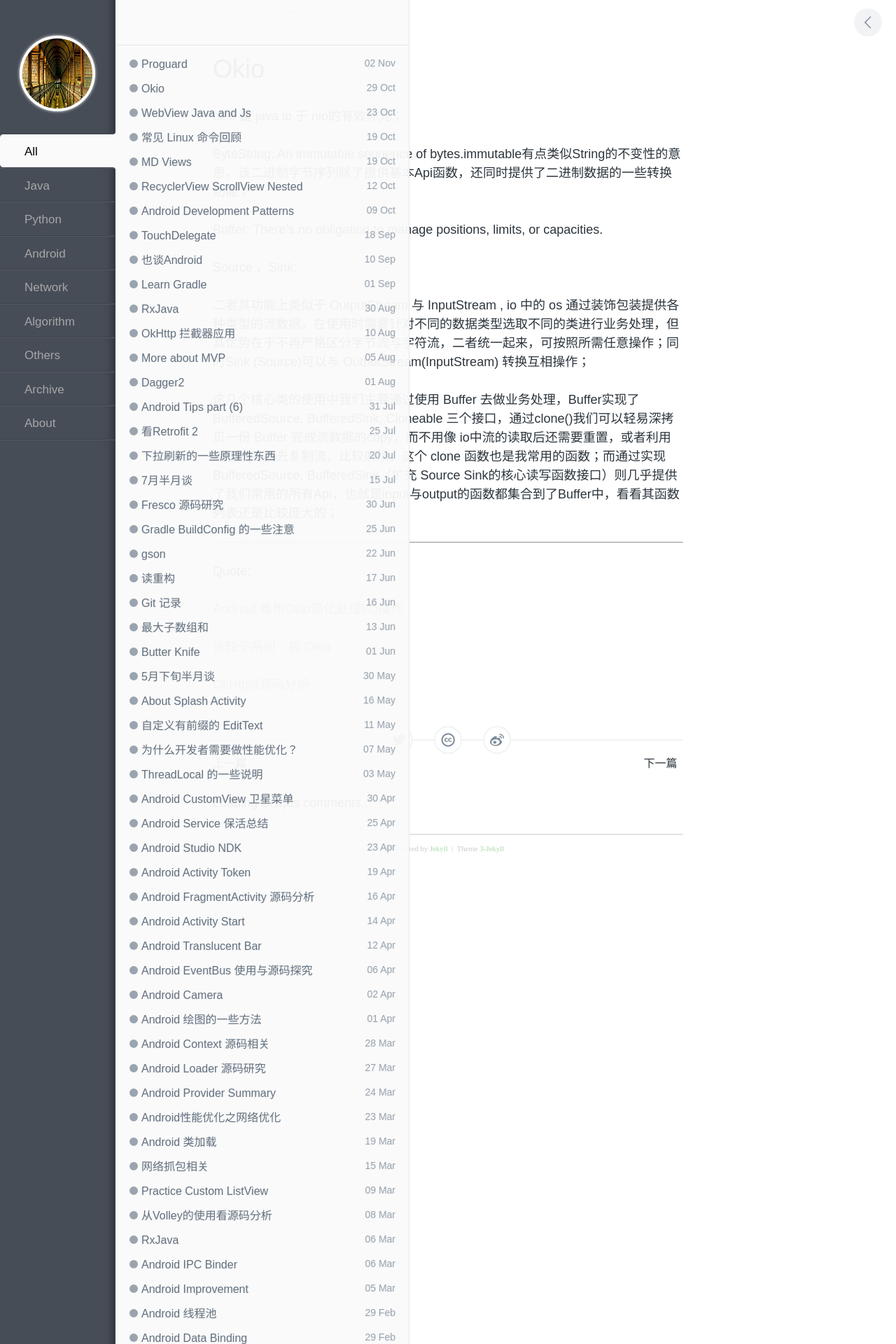
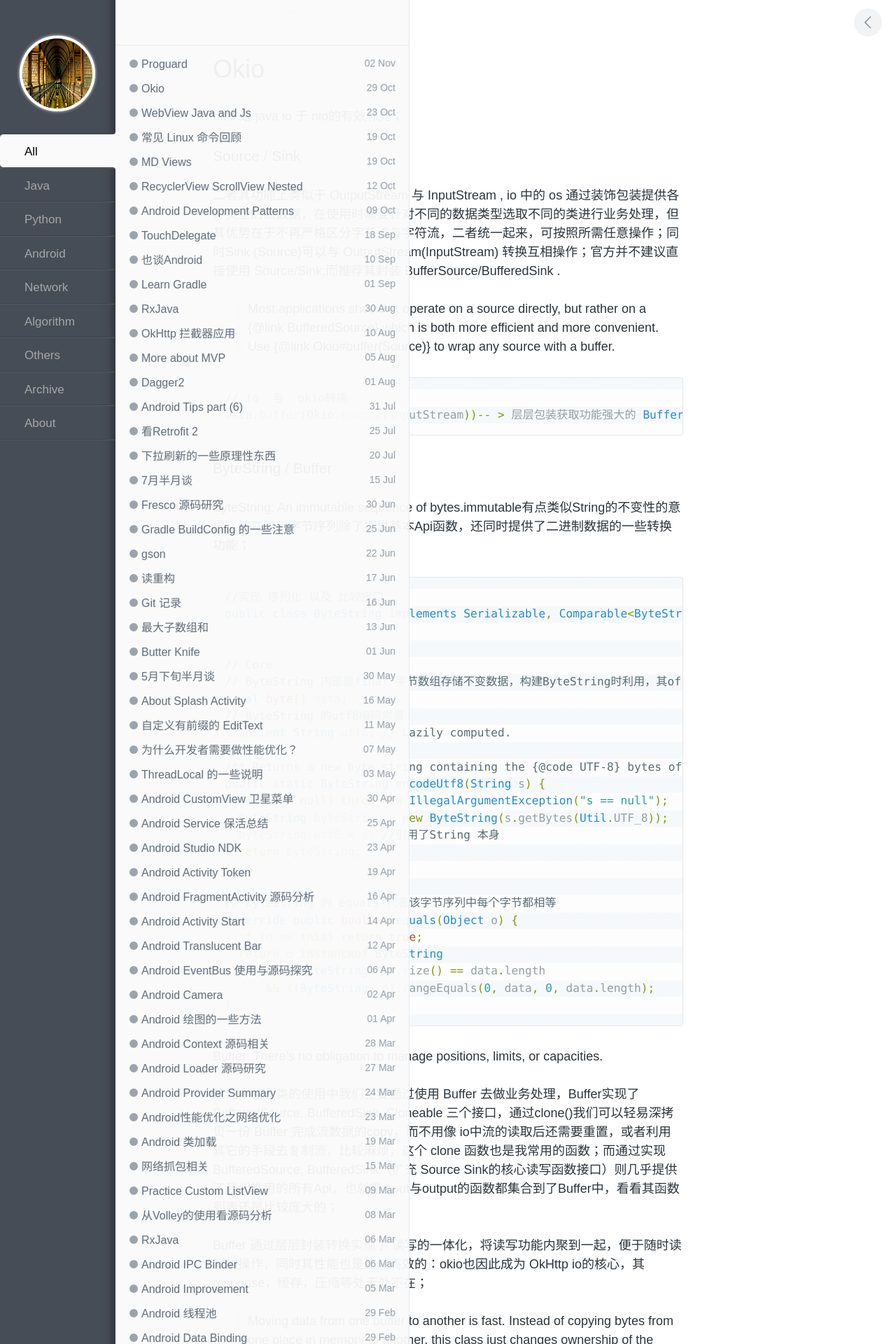
Before and after one commit to enlipan/enlipan.github.io, a Jekyll site: the page built from _posts/2016-10-29-android-okhttp-okio.md, in a window 1280 px wide. Shown: the top 1920 px of the page at 70% size. Built offline with Jekyll 4.4.1, drawn with Linux system fonts in a browser that asks for light colours; nearby versions of some CDN libraries; comment, search, counter and statistics services are not loaded; some of the changed text lies outside the part shown.

Commit message:
post pages android

```diff
--- a/_posts/2016-10-29-android-okhttp-okio.md
+++ b/_posts/2016-10-29-android-okhttp-okio.md
@@ -7,24 +7,159 @@
 
 okio 是 java io 于 nio的有效补充；
 
+### Source / Sink
+
+二者其功能上类似于 OutputStream 与 InputStream , io 中的 os 通过装饰包装提供各种类型的流数据，在使用时需要针对不同的数据类型选取不同的类进行业务处理，但其优势在于不再严格区分字节流与字符流，二者统一起来，可按照所需任意操作；同时Sink (Source)可以与 OutputStream(InputStream) 转换互相操作；官方并不建议直接使用 Source/Sink,而推荐其封装 BufferSource/BufferedSink .
+
+>  Most applications shouldn't operate on a source directly, but rather on a {@link BufferedSource} which is both more efficient and more convenient. Use {@link Okio#buffer(Source)} to wrap any source with a buffer.
+
+
+{% highlight java %}
+
+// io  与  okio转换
+Okio.buffer(Okio.source(inputStream))-- > 层层包装获取功能强大的 BufferSource
+
+
+{% endhighlight %}
+
+### ByteString / Buffer
+
 ByteString: An immutable sequence of bytes.immutable有点类似String的不变性的意思，该二进制字节序列除了提供基本Api函数，还同时提供了二进制数据的一些转换功能；
+
+{% highlight java %}
+
+//实现 序列化 以及 比较接口
+public class ByteString implements Serializable, Comparable<ByteString> {
+
+
+// Core
+// ByteString 内部是final 字节数组存储不变数据，构建ByteString时利用，其of()工厂函数构造对象实例
+final byte[] data;
+// ByteString 的utf8编码常量
+transient String utf8; // Lazily computed.
+
+/** Returns a new byte string containing the {@code UTF-8} bytes of {@code s}. */
+public static ByteString encodeUtf8(String s) {
+  if (s == null) throw new IllegalArgumentException("s == null");
+  ByteString byteString = new ByteString(s.getBytes(Util.UTF_8));
+  byteString.utf8 = s; //引用了String 本身
+  return byteString;
+}
+
+// ByteString 的 equals 代表该字节序列中每个字节都相等
+@Override public boolean equals(Object o) {
+  if (o == this) return true;
+  return o instanceof ByteString
+      && ((ByteString) o).size() == data.length
+      && ((ByteString) o).rangeEquals(0, data, 0, data.length);
+}
+
+{% endhighlight %}
 
 Buffer: There's no obligation to manage positions, limits, or capacities.
 
 
-Source 、Sink:
-
-二者其功能上类似于 OutputStream 与 InputStream , io 中的 os 通过装饰包装提供各种类型的流数据，在使用时需要针对不同的数据类型选取不同的类进行业务处理，但其优势在于不再严格区分字节流与字符流，二者统一起来，可按照所需任意操作；同时Sink (Source)可以与 OutputStream(InputStream) 转换互相操作；
-
-
 这几个核心类的使用中我们主要通过使用 Buffer 去做业务处理，Buffer实现了 BufferedSource, BufferedSink, Cloneable 三个接口，通过clone()我们可以轻易深拷贝一份 Buffer 完成流数据的copy，而不用像 io中流的读取后还需要重置，或者利用其它的手段去复制流，比较麻烦，这个 clone 函数也是我常用的函数；而通过实现 BufferedSource, BufferedSink（扩充 Source Sink的核心读写函数接口）则几乎提供了我们常用的所有Api，也就是input与output的函数都集合到了Buffer中，看看其函数列表还是比较庞大的；
 
+Buffer 通过层层封装转换实现了 读写的一体化，将读写功能内聚到一起，便于随时读写的操作，同时其性能也是比较高效的：okio也因此成为 OkHttp io的核心，其response，缓存，压缩等处无处不在；
 
+> Moving data from one buffer to another is fast. Instead of copying bytes from one place in memory to another, this class just changes ownership of the underlying byte arrays.
 
+{% highlight java %}
 
+// Core  -- 解释上诉引用文章
+@Override public void write(Buffer source, long byteCount) {
+   // Move bytes from the head of the source buffer to the tail of this buffer
+   // while balancing two conflicting goals: don't waste CPU and don't waste
+   // memory.
+   //
+   //
+   // Don't waste CPU (ie. don't copy data around).
+   //
+   // Copying large amounts of data is expensive. Instead, we prefer to
+   // reassign entire segments from one buffer to the other.
+   //
+   //
+   // Don't waste memory.
+   //
+   // As an invariant, adjacent pairs of segments in a buffer should be at
+   // least 50% full, except for the head segment and the tail segment.
+   //
+   // The head segment cannot maintain the invariant because the application is
+   // consuming bytes from this segment, decreasing its level.
+   //
+   // The tail segment cannot maintain the invariant because the application is
+   // producing bytes, which may require new nearly-empty tail segments to be
+   // appended.
+   //
+   //
+   // Moving segments between buffers
+   //
+   // When writing one buffer to another, we prefer to reassign entire segments
+   // over copying bytes into their most compact form. Suppose we have a buffer
+   // with these segment levels [91%, 61%]. If we append a buffer with a
+   // single [72%] segment, that yields [91%, 61%, 72%]. No bytes are copied.
+   //
+   // Or suppose we have a buffer with these segment levels: [100%, 2%], and we
+   // want to append it to a buffer with these segment levels [99%, 3%]. This
+   // operation will yield the following segments: [100%, 2%, 99%, 3%]. That
+   // is, we do not spend time copying bytes around to achieve more efficient
+   // memory use like [100%, 100%, 4%].
+   //
+   // When combining buffers, we will compact adjacent buffers when their
+   // combined level doesn't exceed 100%. For example, when we start with
+   // [100%, 40%] and append [30%, 80%], the result is [100%, 70%, 80%].
+   //
+   //
+   // Splitting segments
+   //
+   // Occasionally we write only part of a source buffer to a sink buffer. For
+   // example, given a sink [51%, 91%], we may want to write the first 30% of
+   // a source [92%, 82%] to it. To simplify, we first transform the source to
+   // an equivalent buffer [30%, 62%, 82%] and then move the head segment,
+   // yielding sink [51%, 91%, 30%] and source [62%, 82%].
 
+   if (source == null) throw new IllegalArgumentException("source == null");
+   if (source == this) throw new IllegalArgumentException("source == this");
+   checkOffsetAndCount(source.size, 0, byteCount);
 
+   while (byteCount > 0) {
+     // Is a prefix of the source's head segment all that we need to move?
+     if (byteCount < (source.head.limit - source.head.pos)) {
+       Segment tail = head != null ? head.prev : null;
+       if (tail != null && tail.owner
+           && (byteCount + tail.limit - (tail.shared ? 0 : tail.pos) <= Segment.SIZE)) {
+         // Our existing segments are sufficient. Move bytes from source's head to our tail.
+         source.head.writeTo(tail, (int) byteCount);
+         source.size -= byteCount;
+         size += byteCount;
+         return;
+       } else {
+         // We're going to need another segment. Split the source's head
+         // segment in two, then move the first of those two to this buffer.
+         source.head = source.head.split((int) byteCount);
+       }
+     }
 
+     // Remove the source's head segment and append it to our tail.
+     Segment segmentToMove = source.head;
+     long movedByteCount = segmentToMove.limit - segmentToMove.pos;
+     source.head = segmentToMove.pop();
+     if (head == null) {
+       head = segmentToMove;
+       head.next = head.prev = head;
+     } else {
+       Segment tail = head.prev;
+       tail = tail.push(segmentToMove);
+       tail.compact();
+     }
+     source.size -= movedByteCount;
+     size += movedByteCount;
+     byteCount -= movedByteCount;
+   }
+ }
+
+{% endhighlight %}
 
 ---
 
```
